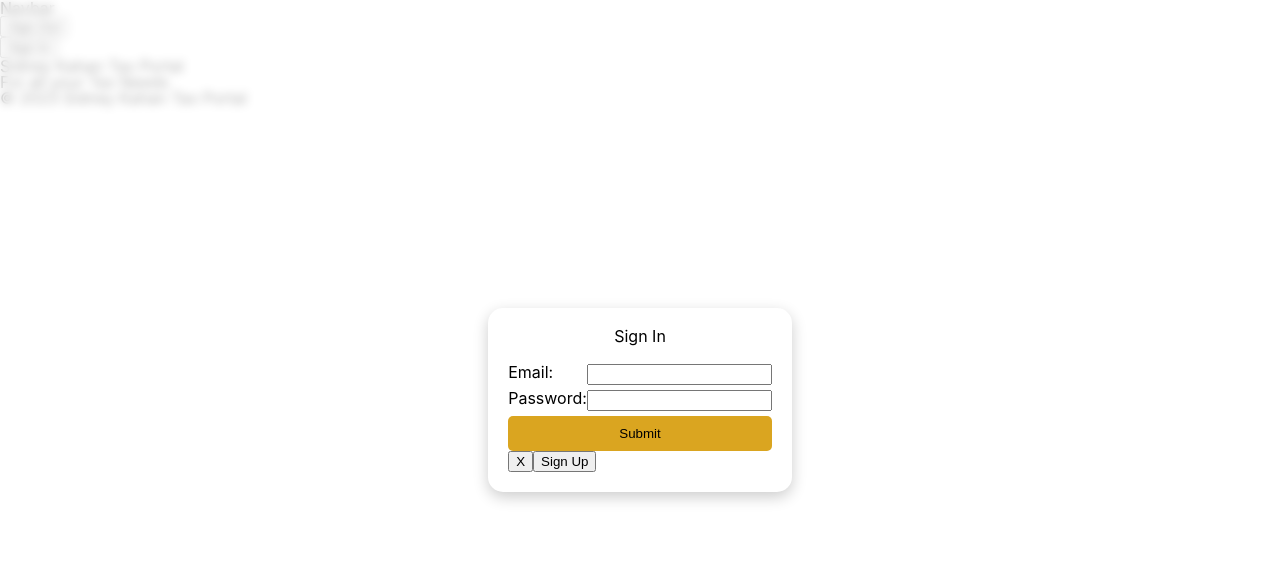
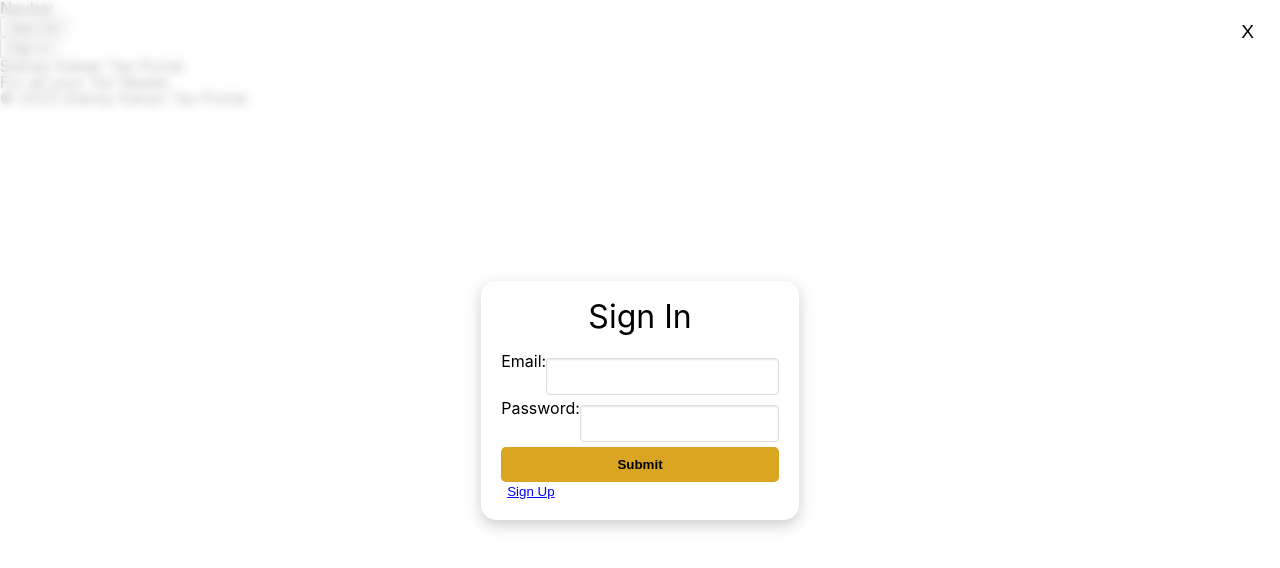
Before and after one commit to elpopes/tax-service, a React (Create React App) app in the folder tax-client/: page / in a window 1280 px wide. Both pictures are taken after a click on the button "Sign In". Shown: the top 568 px of the page. Built offline with nearby package versions, Linux system fonts and the light colour scheme; no server answers.

Commit message:
add styling

```diff
--- a/tax-client/src/components/Modal.css
+++ b/tax-client/src/components/Modal.css
@@ -16,7 +16,7 @@
   padding: 20px;
   border-radius: 15px;
   box-shadow: 0px 5px 15px rgba(0, 0, 0, 0.2);
-  max-width: 90%;
+  max-width: 500px;
   max-height: 90%;
   overflow: auto;
 }
@@ -30,6 +30,7 @@
 .modal-content h2 {
   text-align: center;
   padding-bottom: 20px;
+  font-size: 2em;
 }
 
 .modal-content form label {
@@ -50,3 +51,51 @@
 .modal-content form input[type="submit"]:hover {
   background-color: darkgoldenrod;
 }
+
+.signin-form {
+  display: flex;
+  flex-direction: column;
+  gap: 15px;
+  align-items: center;
+}
+
+.form-input {
+  margin-top: 5px; /* add space between label and input */
+  width: 100%;
+  padding: 10px;
+  border: 1px solid #ddd;
+  border-radius: 4px;
+  outline: none;
+  box-shadow: inset 0 1px 2px rgba(0, 0, 0, 0.1);
+}
+
+.submit-btn {
+  background-color: goldenrod;
+  color: white;
+  border: none;
+  border-radius: 5px;
+  padding: 10px 20px;
+  cursor: pointer;
+  font-weight: bold; /* make the text bold */
+  width: 100%;
+}
+
+.submit-btn:hover {
+  background-color: darkgoldenrod;
+}
+
+.close-btn {
+  position: absolute;
+  right: 20px;
+  top: 20px;
+  background: none;
+  border: none;
+  font-size: 1.2em;
+}
+
+.signUp-link {
+  color: blue;
+  text-decoration: underline;
+  background: none;
+  border: none;
+}
```
